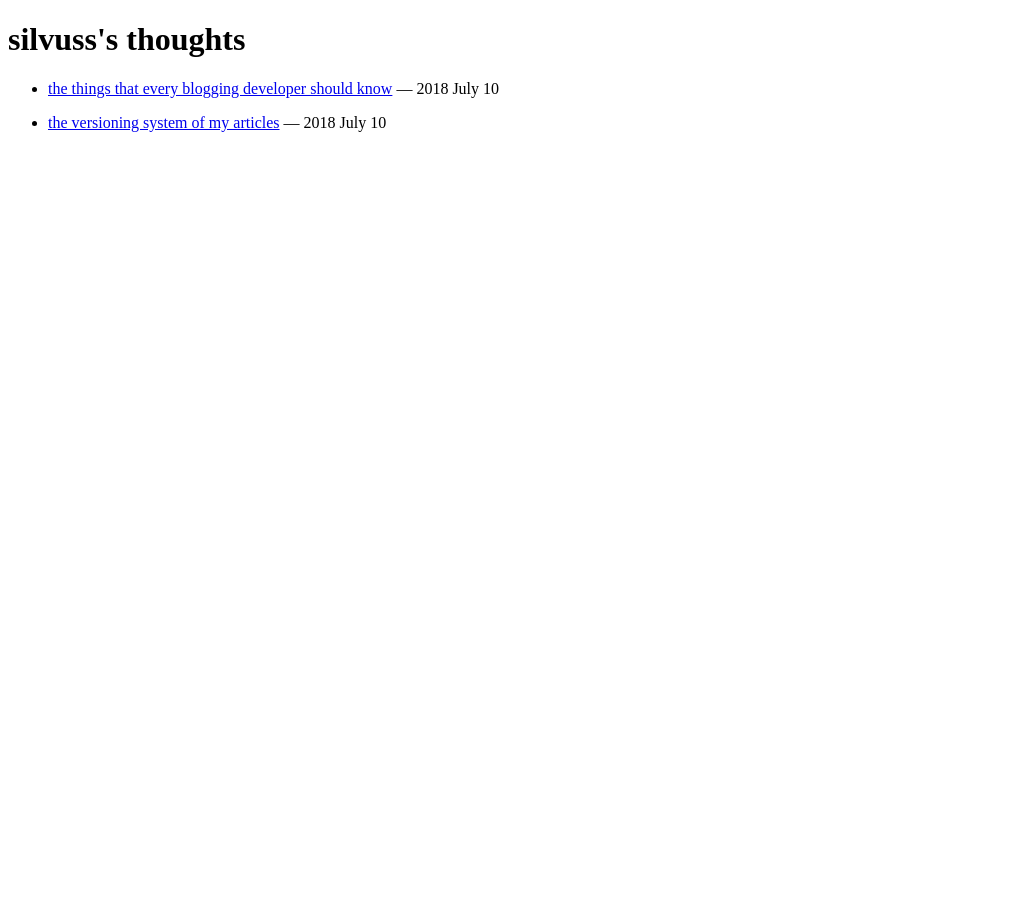
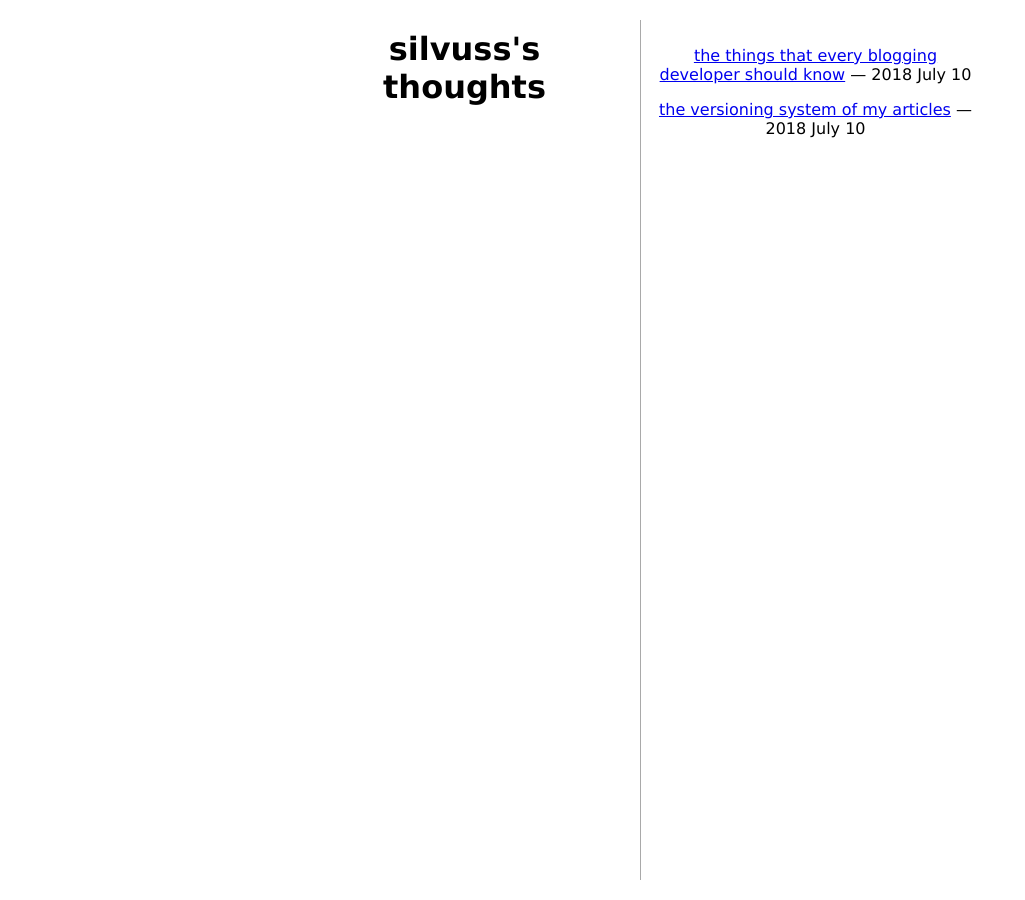
Before and after one commit to DevSilv/ARCHIVED-varts-plain-css, a Jekyll site: the page built from index.html, in a window 1280 px wide. Shown: the whole page, without its empty margins (0-1025 px from the left). Built offline with Jekyll 4.4.1, drawn with Linux system fonts in a browser that asks for light colours.

Commit message:
fix css links

```diff
--- a/index.html
+++ b/index.html
@@ -11,8 +11,8 @@
     <meta name="description" content="these are silvuss's thoughts">
     <title>silvuss's thoughts</title>
 
-    <link rel="stylesheet" href="_layouts/styles.css">
-    <link rel="stylesheet" href="_layouts/index-styles.css">
+    <link rel="stylesheet" href="/css/styles.css">
+    <link rel="stylesheet" href="/css/index-styles.css">
 </head>
 
 <body>
```
